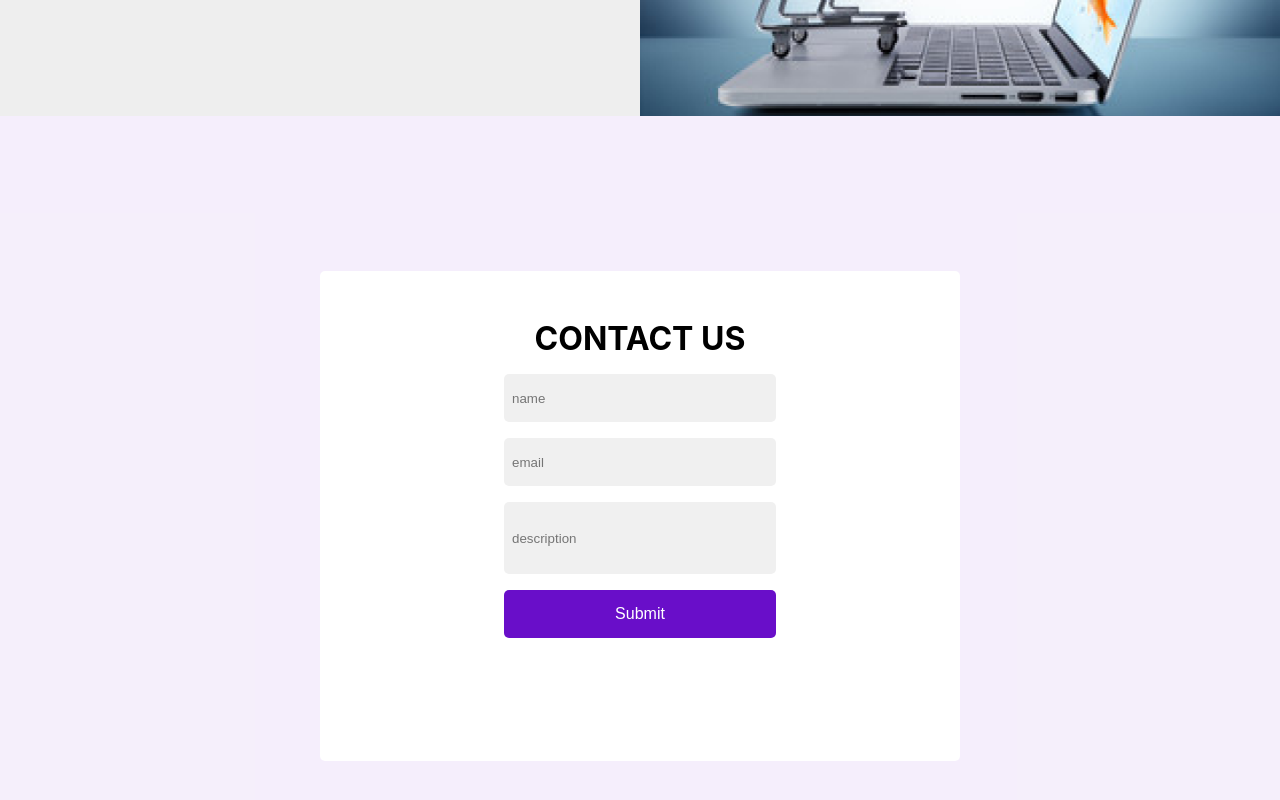
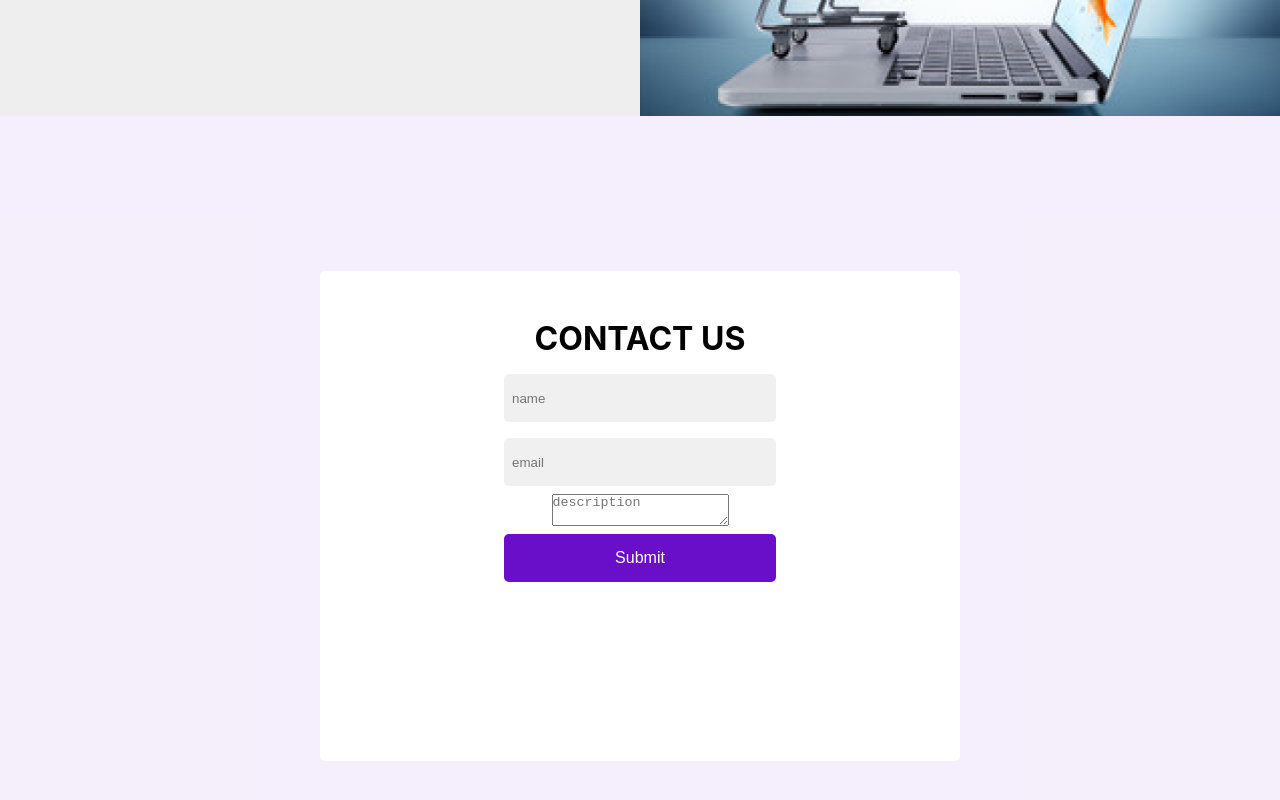
Before and after one commit to ScottYoung91/Marketing-Site, a React (Create React App) app: page / in a window 1280 px wide. Shown: the part 2582-3382 px from the top of the page. Built offline with nearby package versions, Linux system fonts and the light colour scheme.

Commit message:
netlify form bug fix

```diff
--- a/src/components/Contact/Contact.js
+++ b/src/components/Contact/Contact.js
@@ -5,17 +5,23 @@ const Contact = () => {
 	return (
 		<section className='contact'>
 			<div className='container'>
-				<form action='' className='contact-form' name='contact ' netlify>
+				<form
+					action=''
+					className='contact-form'
+					name='contact '
+					netlify
+					netlify-honeypot='bot-field'
+				>
 					<h4>Contact Us</h4>
 					<input type='text' name='name' id='name' placeholder='name' />
 					<input type='text' name='email' id='email' placeholder='email' />
-					<input
+					<textarea
 						type='text'
 						name='description'
 						id='description'
 						placeholder='description'
 						className='description'
-					/>
+					></textarea>
 					<button type='submit'>Submit</button>
 				</form>
 			</div>
```
